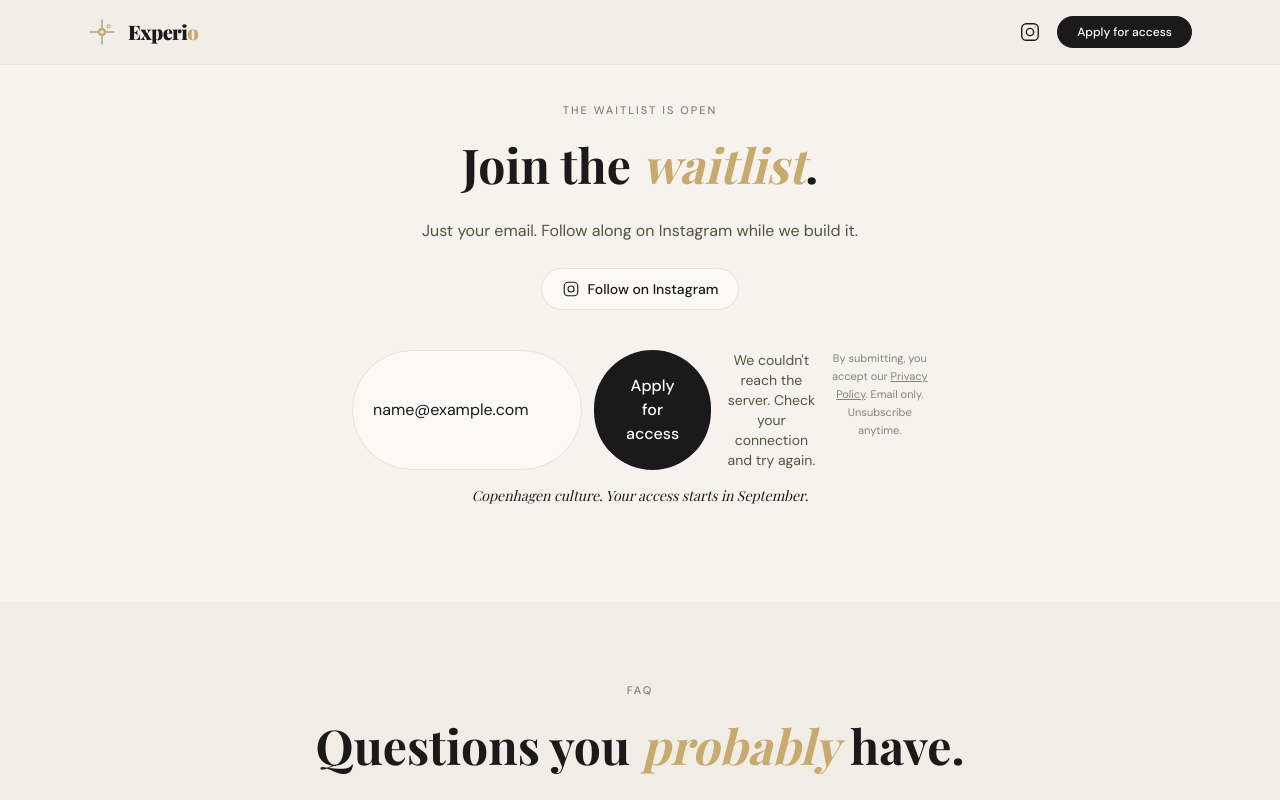
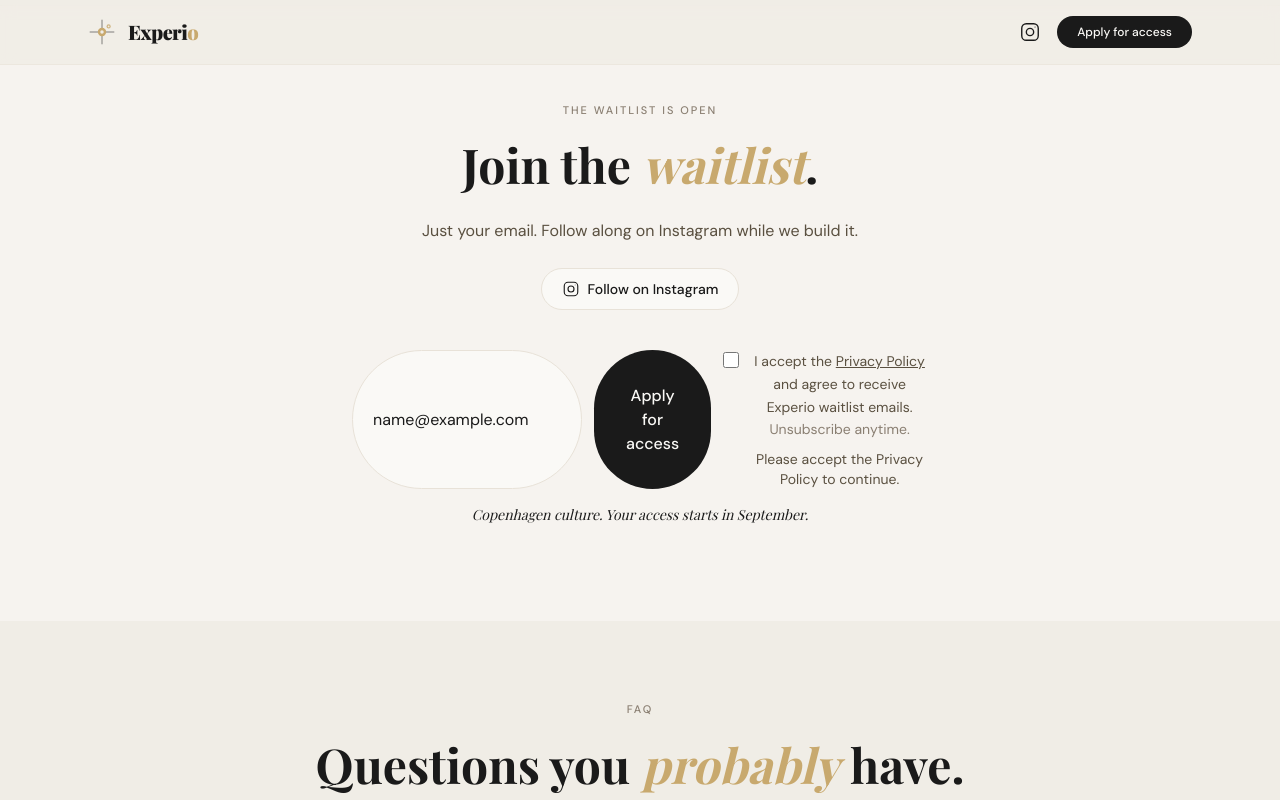
Before and after one commit to KatinkaKlepsch/experio-web, a Next.js app: page / in a window 1280 px wide. Both pictures are taken after typing "name@example.com" into the empty fields and a click on the button "Apply for access". Shown: the part 3585-4385 px from the top of the page. Built offline with nearby package versions, Linux system fonts and the light colour scheme; no server answers.

Commit message:
Privacy notice as Bruce-style required checkbox below form

```diff
--- a/components/WaitlistForm.tsx
+++ b/components/WaitlistForm.tsx
@@ -22,6 +22,11 @@ const schema = z.object({
     .string()
     .min(1, "Please enter your email.")
     .email("That doesn't look like a valid email."),
+  acceptedTerms: z
+    .boolean()
+    .refine((v) => v === true, {
+      message: "Please accept the Privacy Policy to continue.",
+    }),
 });
 
 type FormValues = z.infer<typeof schema>;
@@ -48,7 +53,7 @@ export default function WaitlistForm() {
   } = useForm<FormValues>({
     resolver: zodResolver(schema),
     mode: "onBlur",
-    defaultValues: { email: "" },
+    defaultValues: { email: "", acceptedTerms: false },
   });
 
   const onSubmit = async (values: FormValues) => {
@@ -254,17 +259,43 @@ export default function WaitlistForm() {
         </p>
       )}
 
-      {/* GDPR — privacy notice at point of collection */}
-      <p className="basis-full text-center font-sans text-[11px] leading-relaxed text-ink-muted">
-        By submitting, you accept our{" "}
+      {/* GDPR consent — required checkbox below form (Bruce-style) */}
+      <div className="basis-full">
+        <Controller
+          control={control}
+          name="acceptedTerms"
+          render={({ field }) => (
+            <label className="flex cursor-pointer items-start gap-3 font-sans text-sm leading-relaxed text-ink-soft">
+              <input
+                type="checkbox"
+                checked={field.value}
+                onChange={(e) => field.onChange(e.target.checked)}
+                disabled={isSubmitting}
+                className="mt-0.5 h-4 w-4 flex-shrink-0 cursor-pointer rounded border-line accent-ink focus:outline-none focus:ring-2 focus:ring-accent disabled:opacity-60"
+              />
+              <span>
+                I accept the{" "}
                 <a
                   href="/legal/privacy"
                   className="underline transition-colors hover:text-ink"
                 >
                   Privacy Policy
-        </a>
-        . Email only. Unsubscribe anytime.
+                </a>{" "}
+                and agree to receive Experio waitlist emails.{" "}
+                <span className="text-ink-muted">Unsubscribe anytime.</span>
+              </span>
+            </label>
+          )}
+        />
+        {errors.acceptedTerms && (
+          <p
+            className="mt-2 pl-7 font-sans text-sm text-ink-soft"
+            role="alert"
+          >
+            {errors.acceptedTerms.message}
           </p>
+        )}
+      </div>
     </form>
   );
 }
```
Lines whose indentation alone changed are shown as unchanged.
